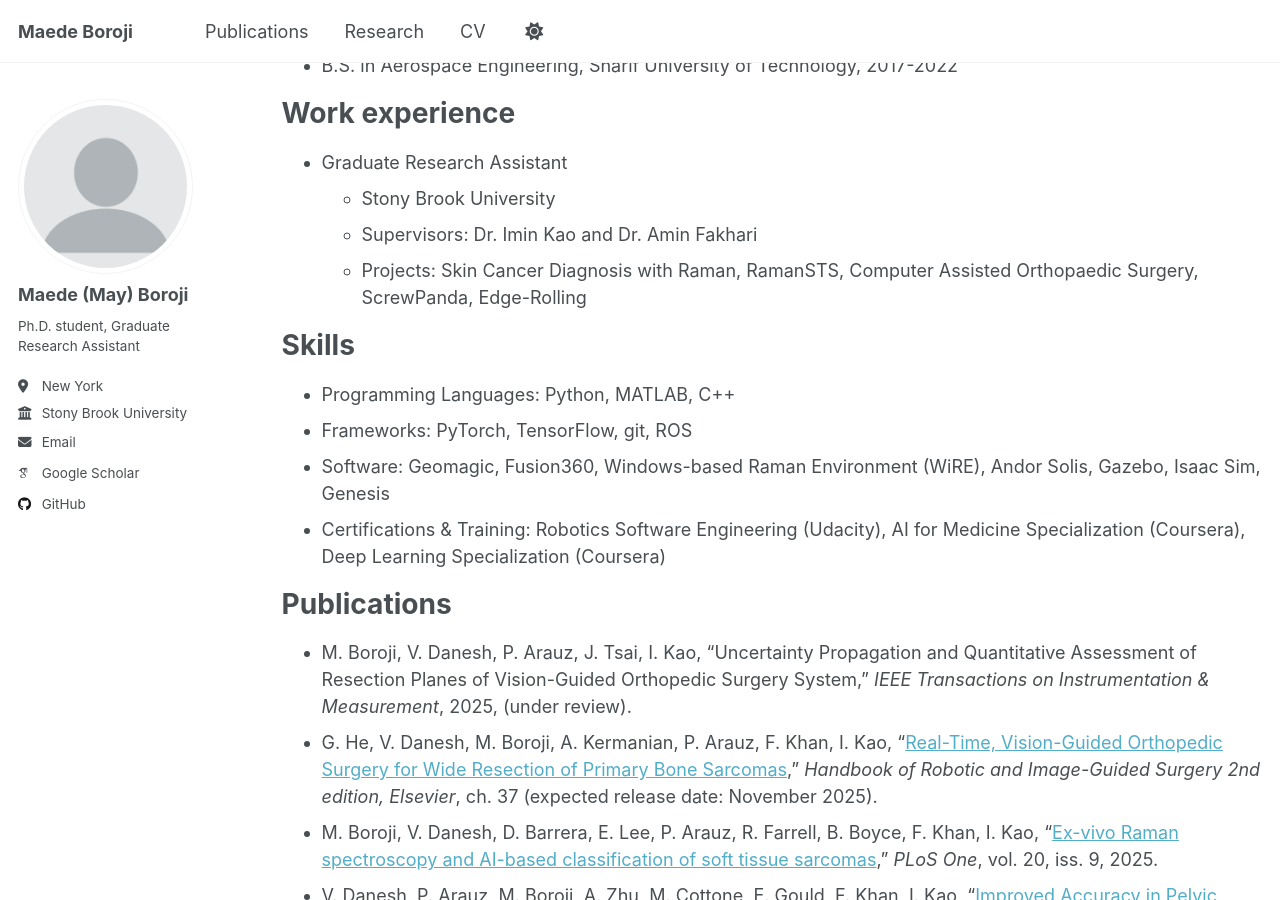
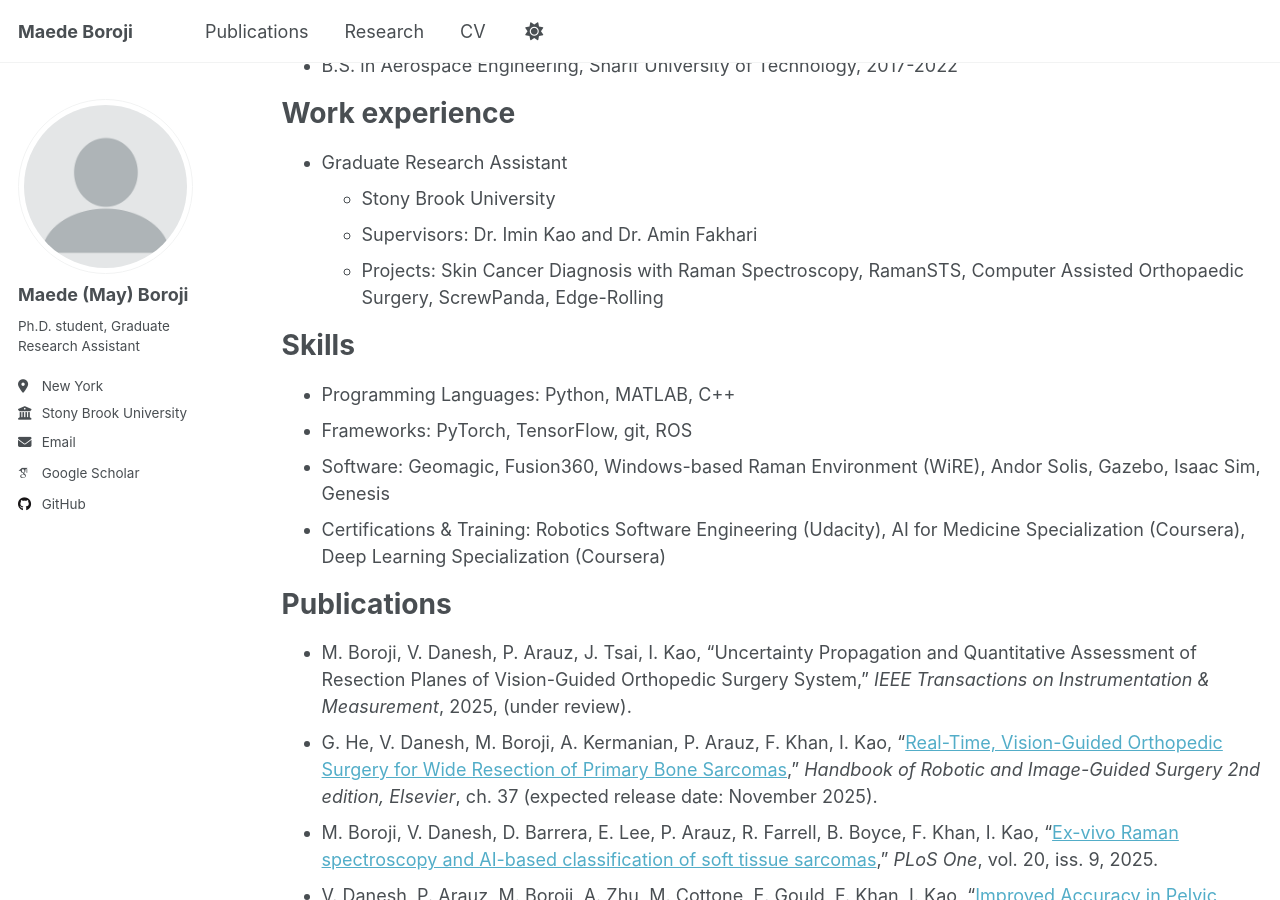
Before and after one commit to MahiBoroji/MahiBoroji.github.io, a Jekyll site: the page built from _pages/cv.md, in a window 1280 px wide and 900 px high, scrolled down 339 px. Built offline with Jekyll 4.4.1, drawn with Linux system fonts in a browser that asks for light colours; some web fonts are replaced.

Commit message:
Update cv.md

```diff
--- a/_pages/cv.md
+++ b/_pages/cv.md
@@ -22,7 +22,7 @@ Work experience
 * Graduate Research Assistant
   * Stony Brook University
   * Supervisors: Dr. Imin Kao and Dr. Amin Fakhari
-  * Projects: Skin Cancer Diagnosis with Raman, RamanSTS, Computer Assisted Orthopaedic Surgery, ScrewPanda, Edge-Rolling
+  * Projects: Skin Cancer Diagnosis with Raman Spectroscopy, RamanSTS, Computer Assisted Orthopaedic Surgery, ScrewPanda, Edge-Rolling
 
 Skills
 ======
```
